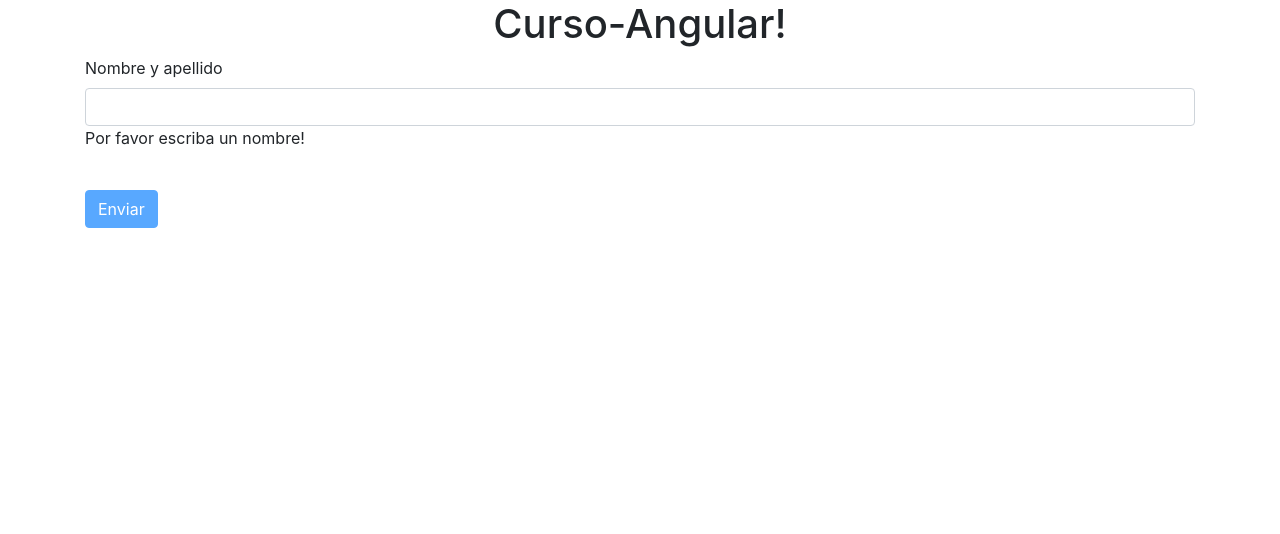
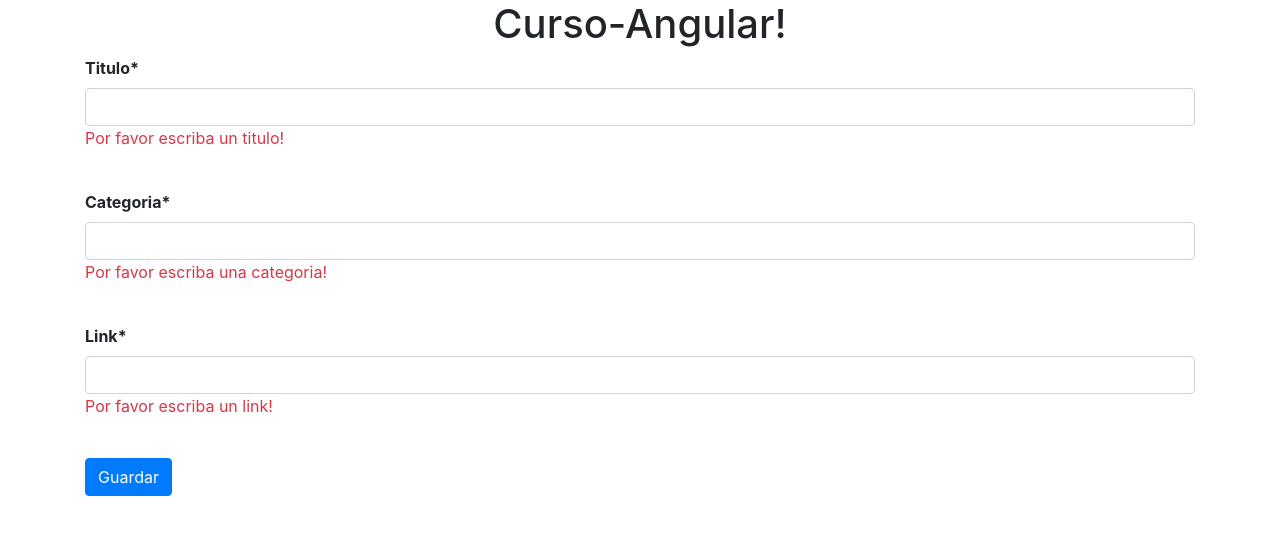
Before and after one commit to isajar/curso-angular, an Angular app: page / in a window 1280 px wide. Shown: the top 534 px of the page. Built offline with nearby package versions, Linux system fonts and the light colour scheme.

Commit message:
clase5: crea clase pelicula y formulario html + ts

```diff
--- a/src/app/main/main.component.html
+++ b/src/app/main/main.component.html
@@ -1,24 +1,31 @@
 <div class="container">
-  <label>Nombre y apellido</label>
-  <input type="text" class="form-control" [(ngModel)]="nombre" />
-  <p *ngIf="!nombre">Por favor escriba un nombre!</p>
+  <!-- Titulo -->
+  <label class="font-weight-bold">Titulo* </label>
+  <input type="text" class="form-control" [(ngModel)]="titulo" />
+  <p *ngIf="!titulo" class="text-danger">Por favor escriba un titulo!</p>
   <br />
-  <button
-    type="submit"
-    class="btn btn-primary"
-    [disabled]="!nombre"
-    (click)="enviar()"
-  >
-    Enviar
+  <!-- Categoria -->
+  <label class="font-weight-bold">Categoria*</label>
+  <input type="text" class="form-control" [(ngModel)]="categoria" />
+  <p *ngIf="!categoria" class="text-danger">Por favor escriba una categoria!</p>
+  <br />
+  <!-- Link -->
+  <label class="font-weight-bold">Link*</label>
+  <input type="text" class="form-control" [(ngModel)]="link" />
+  <p *ngIf="!link" class="text-danger">Por favor escriba un link!</p>
+  <br />
+
+  <button type="submit" class="btn btn-primary" (click)="guardar()">
+    Guardar
   </button>
-  <ng-template #mensaje>
-    <p>Por favor escriba un nombre!</p>
-  </ng-template>
+
   <br />
   <br />
-  <ul class="list-group" *ngIf="enviado">
-    <li class="list-group-item" *ngFor="let _nombre of arregloNombres">
-      {{ _nombre }}
-    </li>
-  </ul>
+  <div *ngFor="let peli of arregloPeliculas" class="card" style="width: 18rem;">
+    <div class="card-body">
+      <h5 class="card-title">{{ peli.titulo }}</h5>
+      <h6 class="card-subtitle mb-2 text-muted">{{ peli.categoria }}</h6>
+      <a href="#" class="card-link">{{ peli.link }}</a>
+    </div>
+  </div>
 </div>
--- a/src/app/main/main.component.ts
+++ b/src/app/main/main.component.ts
@@ -1,22 +1,29 @@
+// tslint:disable: quotemark
 import { Component, OnInit } from "@angular/core";
-import { AlumnoLite } from "../models/alumno.model";
+import { Pelicula } from "../models/pelicula.model";
 
 @Component({
   selector: "app-main",
   templateUrl: "./main.component.html",
+
   styleUrls: ["./main.component.css"],
 })
 export class MainComponent implements OnInit {
-  nombre: String;
-  arregloNombres: String[] = [];
+  titulo: string;
+  categoria: string;
+  link: string;
+  arregloPeliculas: Array<Pelicula> = [];
   enviado = false;
   constructor() {}
 
   ngOnInit() {}
-  enviar() {
-    this.arregloNombres.push(this.nombre);
-    this.nombre = "";
-    this.enviado = true;
+  guardar() {
+    const pelicula = new Pelicula(this.titulo, this.categoria, this.link);
+    this.arregloPeliculas.push(pelicula);
+    this.resetFormulario();
+  }
+  resetFormulario() {
+    this.titulo = this.categoria = this.link = "";
   }
   isEnviado() {
     return this.enviado;
--- /dev/null
+++ b/src/app/models/pelicula.model.ts
@@ -0,0 +1,7 @@
+export class Pelicula {
+  constructor(
+    public titulo: string,
+    public categoria: string,
+    public link: string
+  ) {}
+}
```
Also changed, not shown: tslint.json (+10 -43 lines).
